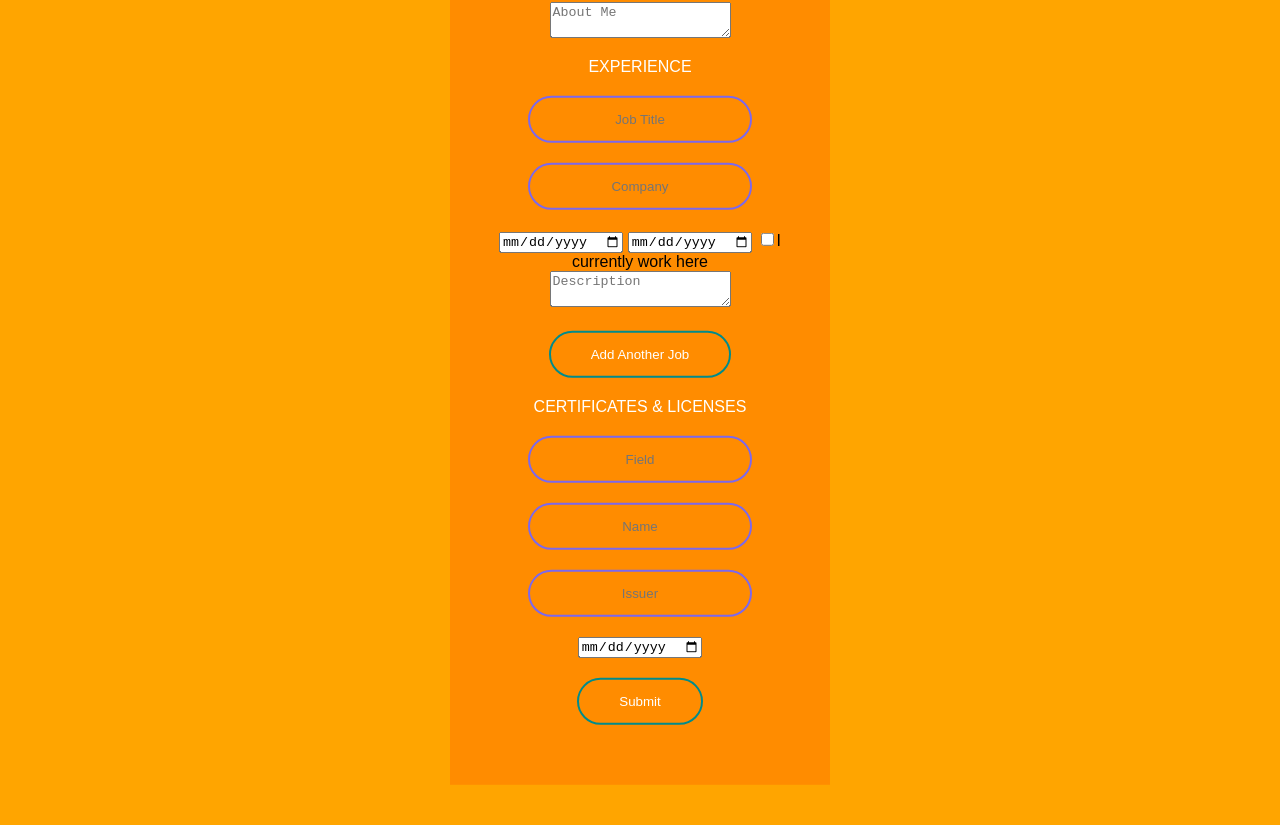
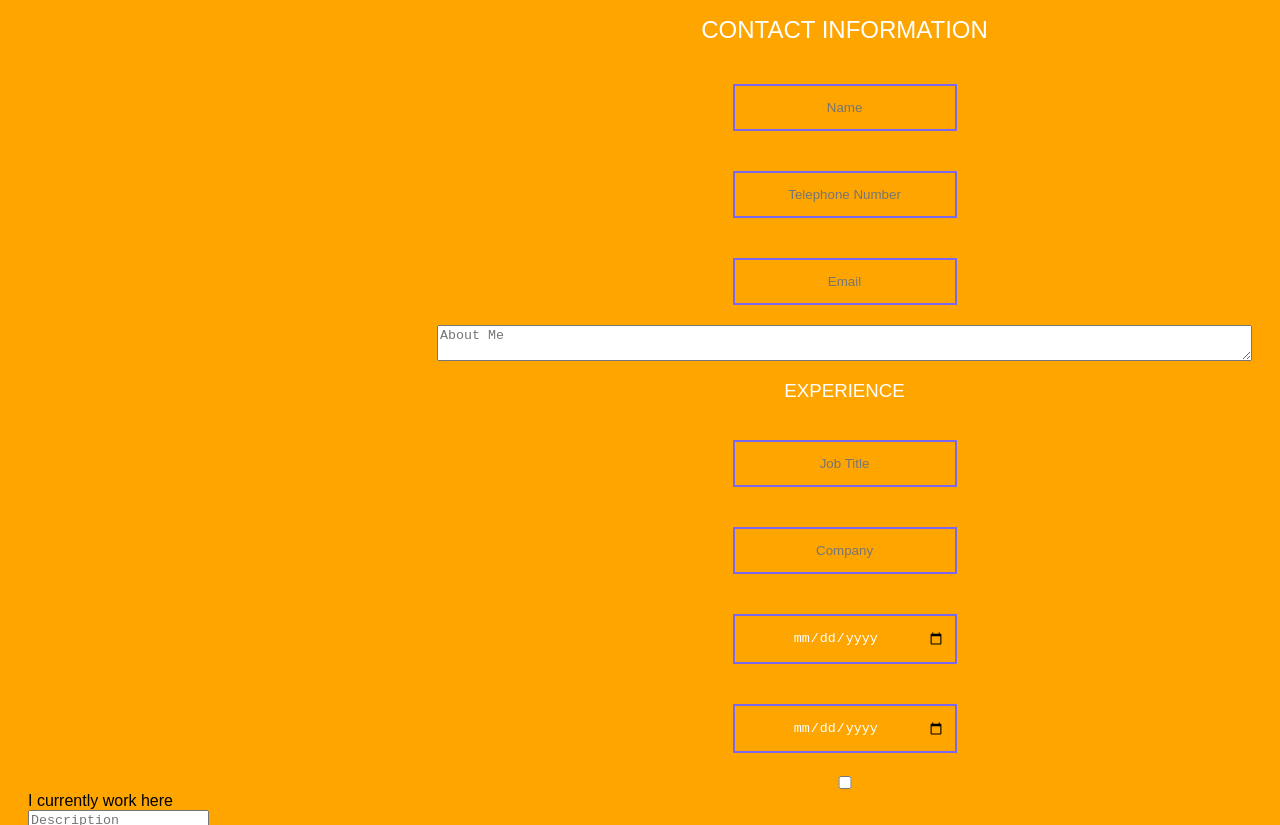
Before and after one commit to Jonesey712/jonesey712.github.io, a plain HTML site: page applicant.html in a window 1280 px wide. Shown: the part 161-986 px from the top of the page. Before the commit the page ends 946 px from the top, so only its background shows below. Drawn offline with Linux system fonts and the light colour scheme.

Commit message:
creating grids

```diff
--- a/applicant.html
+++ b/applicant.html
@@ -4,6 +4,9 @@
 <link rel="stylesheet" type="text/css" href="css/applicant.css">
 </head>
     <body>
+    <header>
+    <a href="/"><img src="images/stlyouthjobslogo1.png" height="125" width="250"></a>
+    </header>
 
 <form class="applicant" action="index.html" method="post">
     <h2>Contact Information</h2>
@@ -16,18 +19,20 @@
 
         <textarea name="about_me" type="text" maxlength="2500" placeholder="About Me"></textarea>
 
-        <p>Experience</p>
+        <h3>Experience</h3>
         <input name="job_title" type="text" placeholder="Job Title">
 
         <input name="company" type="text" placeholder="Company">
 
         <input name="start" type="date">
         <input name="end" type="date">
+    <form class="applicant2">
         <input type="checkbox">I currently work here<br>
+    </form>
         <textarea maxlength="2500" name="description" type="text" placeholder="Description"></textarea>
         <input type="submit" value="Add Another Job">
 
-        <p>Certificates & Licenses</p>
+        <h3>Certificates & Licenses</h3>
 
         <input name="field" type="text" placeholder="Field">
         <input name="name" type="text" placeholder="Name">
--- a/css/applicant.css
+++ b/css/applicant.css
@@ -4,27 +4,36 @@ body {
     padding: 20px;
 }
 .applicant {
-    width: 300px;
-    padding: 40px;
-    position: absolute;
-    top: 50%;
-    left: 50%;
-    transform: translate(-50%, -50%);
-    background: darkorange;
-    text-align: center;
+    display: grid;
+    grid-template-columns: auto;
+    grid-template-rows: auto;
 }
 .applicant h2 {
     color: white;
     text-transform: uppercase;
     font-weight: 500;
+    text-align: center;
+    grid-column-start: 2;
+    grid-column-end: 4;
+}
+
+.applicant h3 {
+    color: white;
+    text-transform: uppercase;
+    font-weight: 500;
+    text-align: center;
+    grid-column-start: 2;
+    grid-column-end: 4;
 }
 
 .applicant p {
     color: white;
     text-transform: uppercase;
     font-weight: 500;
+    grid-column-start: 2;
+    grid-column-end: 4;
 }
-.applicant input[type = "text"], .applicant input[type = "tel"], .applicant input[type = "email"] {
+.applicant input[type = "text"], .applicant input[type = "tel"], .applicant input[type = "email"], .applicant input[type = "date"] {
     border: 0;
     background: none;
     display: block;
@@ -35,19 +44,31 @@ body {
     width: 200px;
     outline: none;
     color: white;
-    border-radius: 24px;
-    transition: 0.25s;
+    grid-column-start: 2;
+    grid-column-end: 4;
 }
+
+.applicant textarea[type = "text"] {
+    grid-column-start: 2;
+    grid-column-end: 4;
+}
+
+.applicant input[type = "checkbox"] {
+    grid-column-start: 2;
+    grid-column-end: 4;
+}
+
 
 .applicant input[type = "text"]:focus, .applicant input[type = "password"]:focus, .applicant input[type = "email"]:focus {
     width: 200px;
     border-color: darkcyan;
+
 }
 
 .applicant input[type = "submit"] {
         border: 0;
     background: none;
-    display: block;
+
     margin: 20px auto;
     text-align: center;
     border: 2px solid darkcyan;
@@ -57,6 +78,8 @@ body {
     border-radius: 24px;
     transition: 0.25s;
     cursor: pointer;
+    grid-column-start: 2;
+    grid-column-end: 4;
 }
 
 .applicant input[type = "submit"]:hover {
```
Also changed, not shown: index.html (+1 -0 lines), 1 other file.
